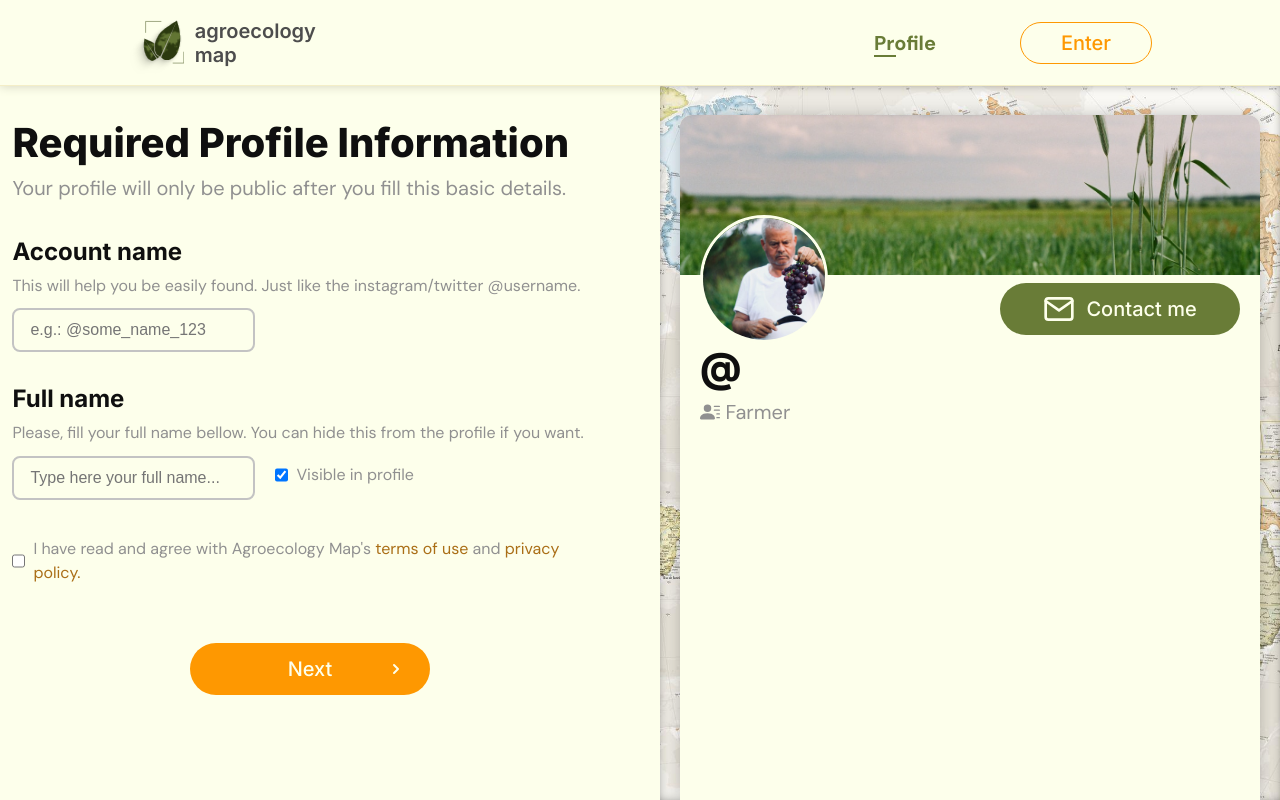
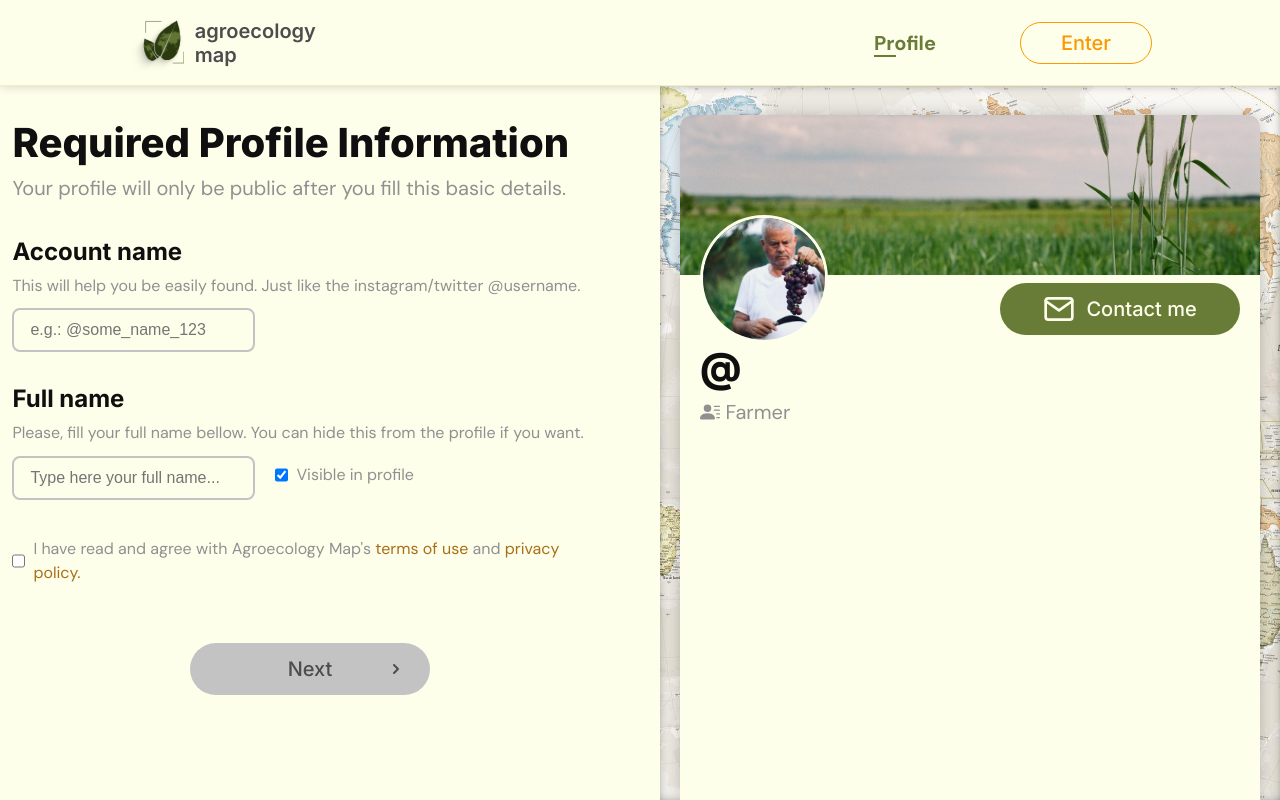
Before and after one commit to marcelo-soares-souza/Agroecology-Map-Frontend, a React (Vite) app: page /profile in a window 1280 px wide. Built offline with nearby package versions, Linux system fonts and the light colour scheme.

Commit message:
new: Button and PrevNextButtons components 'disabled' prop + agreedToTerms condition

```diff
--- a/src/components/Profile/PrevNextButtons.tsx
+++ b/src/components/Profile/PrevNextButtons.tsx
@@ -3,16 +3,24 @@ import { Button } from "../UI/Button";
 export const PrevNextButtons = ({
   nextPageHandler,
   previousPageHandler,
-  isFinal = false
+  isFinal = false,
+  disableNext = false
 }: {
   nextPageHandler: () => void;
   previousPageHandler?: () => void;
   isFinal?: boolean;
+  disableNext?: boolean;
 }) => {
   if (isFinal)
     return (
       <div className="contain-center" style={{ alignSelf: "stretch" }}>
-        <Button icon=">" color="2" fill="normal" onClick={nextPageHandler}>
+        <Button
+          icon=">"
+          color="2"
+          fill="normal"
+          onClick={nextPageHandler}
+          disabled={disableNext}
+        >
           Submit
         </Button>
       </div>
@@ -21,7 +29,13 @@ export const PrevNextButtons = ({
   if (!previousPageHandler)
     return (
       <div className="contain-center" style={{ alignSelf: "stretch" }}>
-        <Button icon=">" color="1" fill="normal" onClick={nextPageHandler}>
+        <Button
+          icon=">"
+          color="1"
+          fill="normal"
+          onClick={nextPageHandler}
+          disabled={disableNext}
+        >
           Next
         </Button>
       </div>
@@ -43,7 +57,13 @@ export const PrevNextButtons = ({
       )}
 
       {nextPageHandler && (
-        <Button icon={">"} color="1" fill="normal" onClick={nextPageHandler}>
+        <Button
+          icon={">"}
+          color="1"
+          fill="normal"
+          onClick={nextPageHandler}
+          disabled={disableNext}
+        >
           Next
         </Button>
       )}
--- a/src/components/Profile/RequiredProfileInformation.tsx
+++ b/src/components/Profile/RequiredProfileInformation.tsx
@@ -13,6 +13,7 @@ interface IRequiredProfileInformation {
   onAccountNameChange: Function;
   onFullNameChange: Function;
   onFullNameVisibleChange: Function;
+  agreedToTerms: boolean;
 }
 
 const RequiredProfileInformation = (props: IRequiredProfileInformation) => {
@@ -22,10 +23,13 @@ const RequiredProfileInformation = (props: IRequiredProfileInformation) => {
   const [fullName, setFullName] = useState("");
   const [isFullNameVisible, setIsFullNameVisible] = useState(true);
 
+  const [agreedToTerms, setAgreedToTerms] = useState(false);
+
   useEffect(() => {
     setAccountName(props.accountName);
     setFullName(props.fullName);
     setIsFullNameVisible(props.isFullNameVisible);
+    setAgreedToTerms(props.agreedToTerms);
   }, [props]);
 
   const nextPageHandler = () => {
@@ -64,6 +68,12 @@ const RequiredProfileInformation = (props: IRequiredProfileInformation) => {
     const value = !isFullNameVisible;
     setIsFullNameVisible(value);
     props.onFullNameVisibleChange(value);
+  };
+
+  const agreedToTermsChangeHandler = (
+    event: React.ChangeEvent<HTMLInputElement>
+  ) => {
+    setAgreedToTerms(event.target.checked);
   };
 
   return (
@@ -114,7 +124,10 @@ const RequiredProfileInformation = (props: IRequiredProfileInformation) => {
           </div>
         </div>
 
-        <CheckboxItem>
+        <CheckboxItem
+          checked={agreedToTerms}
+          onChange={agreedToTermsChangeHandler}
+        >
           <span>
             {"I have read and agree with Agroecology Map's "}
             <a href="#">{"terms of use"}</a>
@@ -123,7 +136,10 @@ const RequiredProfileInformation = (props: IRequiredProfileInformation) => {
           </span>
         </CheckboxItem>
 
-        <PrevNextButtons nextPageHandler={nextPageHandler} />
+        <PrevNextButtons
+          disableNext={!agreedToTerms}
+          nextPageHandler={nextPageHandler}
+        />
       </div>
     </>
   );
--- a/src/components/UI/Button.tsx
+++ b/src/components/UI/Button.tsx
@@ -12,6 +12,7 @@ type ButtonProps = {
   fill: "normal" | "outline";
   children: React.ReactNode;
   icon?: ButtonIconTypes;
+  disabled?: boolean;
 };
 
 export const Button = ({
@@ -19,7 +20,8 @@ export const Button = ({
   onClick,
   color = "1",
   fill = "normal",
-  icon
+  icon,
+  disabled = false
 }: ButtonProps) => {
   if (!icon)
     return (
@@ -27,6 +29,7 @@ export const Button = ({
         className={`btn-${color}-${fill}`}
         style={{ position: "relative" }}
         onClick={onClick}
+        disabled={disabled}
       >
         {children}
       </button>
@@ -37,6 +40,7 @@ export const Button = ({
       className={`btn-${color}-${fill}`}
       style={{ position: "relative" }}
       onClick={onClick}
+      disabled={disabled}
     >
       {icon === "<" ? <Icon type="<" /> : null}
       {children}
--- a/src/theme/buttons.module.css
+++ b/src/theme/buttons.module.css
@@ -34,6 +34,14 @@ button:disabled {
   background-color: var(--neutral-lighter);
   color: var(--neutral);
   border-color: var(--neutral-lighter);
+  pointer-events: none;
+}
+
+button:disabled:hover {
+  background-color: var(--neutral-lighter);
+  color: var(--neutral);
+  border-color: var(--neutral-lighter);
+  pointer-events: none;
 }
 
 .btn-1-normal {
```
